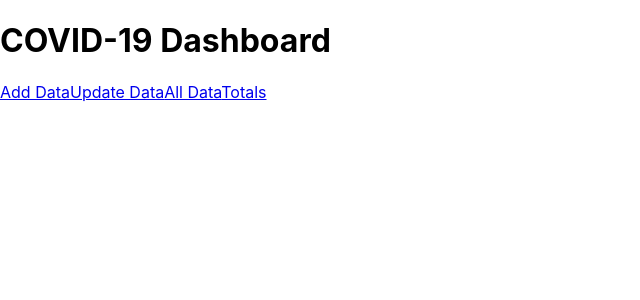
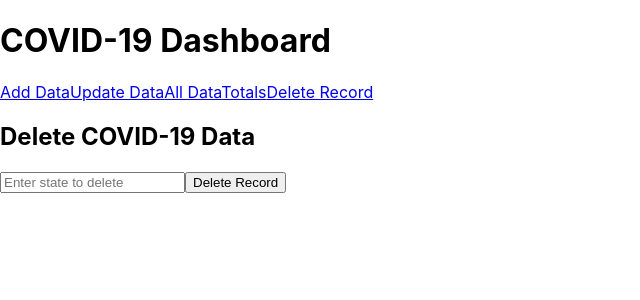
Before and after one commit to suzinakarki123/Covid19, a React (Create React App) app in the folder frontend/covid-tracker/: page /delete in a window 1280 px wide. Shown: the top 300 px of the page, without its empty margins (0-640 px from the left). Built offline with nearby package versions, Linux system fonts and the light colour scheme.

Commit message:
feat: deleting state

```diff
--- a/frontend/covid-tracker/src/App.js
+++ b/frontend/covid-tracker/src/App.js
@@ -6,6 +6,7 @@ import AddDataForm from './components/AddDataForm';
 import UpdateDataForm from './components/UpdateDataForm';
 import AllDataDisplay from './components/AllDataDisplay';
 import DisplayTotals from './components/DisplayTotalCases';
+import DeleteRecord from './components/DeleteRecord';
 
 
 // function App() {
@@ -39,6 +40,7 @@ const App = () => {
           <Link to="/update">Update Data</Link>
           <Link to="/all">All Data</Link>
           <Link to="/totals">Totals</Link>
+          <Link to="/delete">Delete Record</Link>
           {/* More links for other components later */}
         </nav>
 
@@ -47,6 +49,8 @@ const App = () => {
           <Route path="/update" element={<UpdateDataForm />} />
           <Route path="/all" element={<AllDataDisplay />} />
           <Route path="/totals" element={<DisplayTotals />} />
+          <Route path="/delete" element={<DeleteRecord />} />
+
 
         </Routes>
       </div>
--- a/frontend/covid-tracker/src/components/DeleteRecord.jsx
+++ b/frontend/covid-tracker/src/components/DeleteRecord.jsx
@@ -0,0 +1,38 @@
+import React, { useState } from 'react';
+import { deleteCovidData } from '../services/api';
+
+const DeleteRecord = () => {
+  const [stateInput, setStateInput] = useState('');
+  const [message, setMessage] = useState('');
+
+  const handleSubmit = async (e) => {
+    e.preventDefault();
+    try {
+      const response = await deleteCovidData(stateInput);
+      setMessage(response.data.message);
+      setStateInput('');
+    } catch (err) {
+      setMessage('Failed to delete data or state not found.');
+    }
+  };
+
+  return (
+    <div>
+      <h2>Delete COVID-19 Data</h2>
+      <form onSubmit={handleSubmit}>
+        <input
+          type="text"
+          placeholder="Enter state to delete"
+          value={stateInput}
+          onChange={(e) => setStateInput(e.target.value)}
+          required
+        />
+        <button type="submit">Delete Record</button>
+      </form>
+
+      {message && <p>{message}</p>}
+    </div>
+  );
+};
+
+export default DeleteRecord;
--- a/frontend/covid-tracker/src/services/api.js
+++ b/frontend/covid-tracker/src/services/api.js
@@ -19,12 +19,15 @@ export const addCovidData = async (data) => {
   export const getTotalCasesAndDeaths = async (state) => {
     return await axios.get(`${API}/totals/${state}`);
   };
+  export const deleteCovidData = async (state) => {
+    return await axios.delete(`${API}/delete/${state}`);
+  };
 
 // Example basic functions
 // export const addCovidData = (data) => API.post('${API_BASE_URL}/add', data);
 // export const updateCovidData = (data) => API.post('/update', data);
 // export const getTotalCasesAndDeaths = (state) => API.get(`/total?state=${state}`);
-export const deleteCovidData = (state) => API.post('/delete', { state });
+// export const deleteCovidData = (state) => API.post('/delete', { state });
 export const getFilteredData = (state, deaths) => API.get(`/filtered?state=${state}&deaths=${deaths}`);
 export const getHighCasesAndDeaths = (caseThreshold, deathThreshold) => API.get(`/highCasesAndDeaths?caseThreshold=${caseThreshold}&deathThreshold=${deathThreshold}`);
 
```
Also changed, not shown: 1 other file (tests, documents, lock files or other folders).
